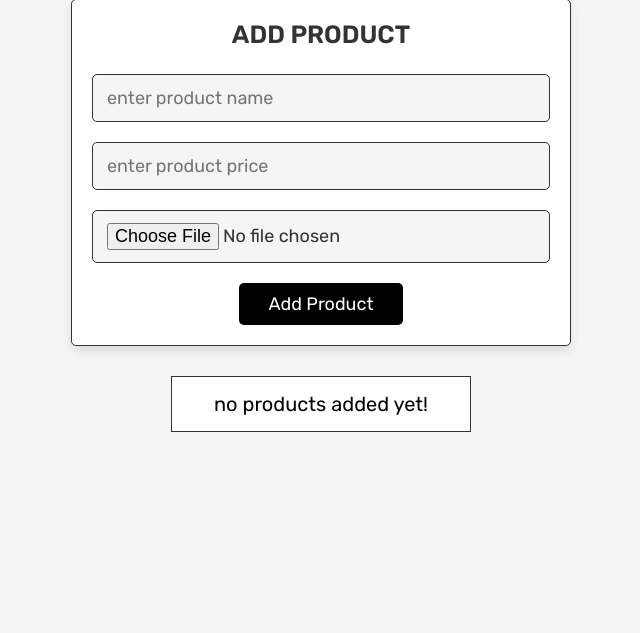
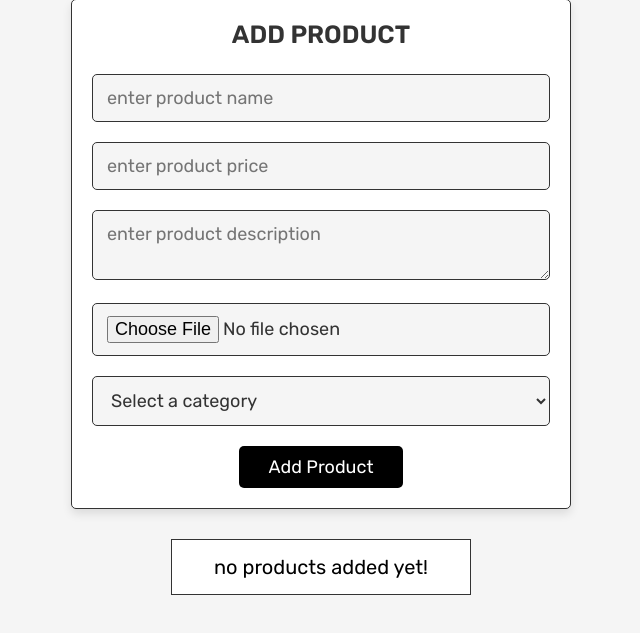
Before and after one commit to cessapellido/project, a PHP site: page /admin_products.php in a window 1280 px wide. Shown: the part 167-800 px from the top of the page, without its empty margins (319-959 px from the left). Run offline with PHP 8.4, Linux system fonts and the light colour scheme; the visitor is signed in with stand-in values (Sample User, id 1); data that the repository does not hold is empty.

Commit message:
hotfix: add category in admin page

```diff
--- a/project/admin_products.php
+++ b/project/admin_products.php
@@ -13,6 +13,8 @@ if(!isset($admin_id)){
 if(isset($_POST['add_product'])){
 
    $name = mysqli_real_escape_string($conn, $_POST['name']);
+   $category = mysqli_real_escape_string($conn, $_POST['category']); // Capture the category
+   $description = mysqli_real_escape_string($conn, $_POST['description']); // description
    $price = $_POST['price'];
    $image = $_FILES['image']['name'];
    $image_size = $_FILES['image']['size'];
@@ -24,7 +26,7 @@ if(isset($_POST['add_product'])){
    if(mysqli_num_rows($select_product_name) > 0){
       $message[] = 'product name already added';
    }else{
-      $add_product_query = mysqli_query($conn, "INSERT INTO `products`(name, price, image) VALUES('$name', '$price', '$image')") or die('query failed');
+      $add_product_query = mysqli_query($conn, "INSERT INTO `products`(name, price, image, category, description) VALUES('$name', '$price', '$image', '$category', '$description')") or die('query failed');
 
       if($add_product_query){
          if($image_size > 2000000){
@@ -52,9 +54,10 @@ if(isset($_POST['update_product'])){
 
    $update_p_id = $_POST['update_p_id'];
    $update_name = $_POST['update_name'];
+   $update_description = $_POST['update_description']; // Capture the description
    $update_price = $_POST['update_price'];
 
-   mysqli_query($conn, "UPDATE `products` SET name = '$update_name', price = '$update_price' WHERE id = '$update_p_id'") or die('query failed');
+   mysqli_query($conn, "UPDATE `products` SET name = '$update_name', price = '$update_price', description = '$update_description' WHERE id = '$update_p_id'") or die('query failed');
 
    $update_image = $_FILES['update_image']['name'];
    $update_image_tmp_name = $_FILES['update_image']['tmp_name'];
@@ -107,7 +110,27 @@ if(isset($_POST['update_product'])){
       <h3>add product</h3>
       <input type="text" name="name" class="box" placeholder="enter product name" required>
       <input type="number" min="0" name="price" class="box" placeholder="enter product price" required>
+      <textarea name="description" class="box" placeholder="enter product description" required></textarea>
       <input type="file" name="image" accept="image/jpg, image/jpeg, image/png" class="box" required>
+      <select name="category" class="box" required>
+         <option value="">Select a category</option>
+         <option value="Evaporative Air Cooler">Evaporative Air Cooler</option>
+         <option value="Non-Industrial Air Cooler">Non-Industrial Air Cooler</option>
+         <option value="Industrial Fan">Industrial Fan</option>
+         <option value="HVLS Industrial Ceiling Fan">HVLS Industrial Ceiling Fan</option>
+         <option value="Electricfan">Electricfan</option>
+         <option value="Rechargeable Portable Mini Fan">Rechargeable Portable Mini Fan</option>
+         <option value="Ultrasonic Mist Fan">Ultrasonic Mist Fan</option>
+         <option value="Air Ventilation">Air Ventilation</option>
+         <option value="Air Curtain">Air Curtain</option>
+         <option value="Home and Kitchen Appliance">Home and Kitchen Appliance</option>
+         <option value="Water Dispenser">Water Dispenser</option>
+         <option value="Vacuum Cleaner">Vacuum Cleaner</option>
+         <option value="Hand dryers">Hand dryers</option>
+         <option value="Rechargeable Emergency Led Lights">Rechargeable Emergency Led Lights</option>
+         <option value="Tornado Brand">Tornado Brand</option>
+         <option value="Promo Products">Promo Products</option>
+      </select>
       <input type="submit" value="add product" name="add_product" class="btn">
    </form>
 
@@ -129,7 +152,8 @@ if(isset($_POST['update_product'])){
       <div class="box">
          <img src="uploaded_img/<?php echo $fetch_products['image']; ?>" alt="">
          <div class="name"><?php echo $fetch_products['name']; ?></div>
-         <div class="price">PHP<?php echo $fetch_products['price']; ?>/-</div>
+         <div class="price">PHP <?php echo $fetch_products['price']; ?></div>
+         <div class="description"><?php echo $fetch_products['description']; ?></div>
          <a href="admin_products.php?update=<?php echo $fetch_products['id']; ?>" class="option-btn">update</a>
          <a href="admin_products.php?delete=<?php echo $fetch_products['id']; ?>" class="delete-btn" onclick="return confirm('delete this product?');">delete</a>
       </div>
@@ -158,6 +182,7 @@ if(isset($_POST['update_product'])){
       <img src="uploaded_img/<?php echo $fetch_update['image']; ?>" alt="">
       <input type="text" name="update_name" value="<?php echo $fetch_update['name']; ?>" class="box" required placeholder="enter product name">
       <input type="number" name="update_price" value="<?php echo $fetch_update['price']; ?>" min="0" class="box" required placeholder="enter product price">
+      <textarea name="update_description" class="box" placeholder="enter product description" required></textarea>
       <input type="file" class="box" name="update_image" accept="image/jpg, image/jpeg, image/png">
       <input type="submit" value="update" name="update_product" class="btn">
       <input type="reset" value="cancel" id="close-update" class="option-btn">
--- a/project/home.php
+++ b/project/home.php
@@ -150,12 +150,12 @@ if(isset($_POST['add_to_cart'])){
      <form action="" method="post" class="box">
       <img class="image" src="uploaded_img/<?php echo $fetch_products['image']; ?>" alt="">
       <div class="name"><?php echo $fetch_products['name']; ?></div>
-      <div class="price">$<?php echo $fetch_products['price']; ?>/-</div>
-      <input type="number" min="1" name="product_quantity" value="1" class="qty">
+      <div class="price">PHP <?php echo $fetch_products['price']; ?></div>
+      <div class="description"><?php echo $fetch_products['description']; ?></div>
       <input type="hidden" name="product_name" value="<?php echo $fetch_products['name']; ?>">
       <input type="hidden" name="product_price" value="<?php echo $fetch_products['price']; ?>">
+      <textarea type=hidden name="description" value="<?php echo $fetch_products['description']; ?>"></textarea>
       <input type="hidden" name="product_image" value="<?php echo $fetch_products['image']; ?>">
-      <input type="submit" value="add to cart" name="add_to_cart" class="btn">
      </form>
       <?php
          }
--- a/project/shop.php
+++ b/project/shop.php
@@ -145,12 +145,12 @@ if(isset($_POST['add_to_cart'])){
      <form action="" method="post" class="box">
       <img class="image" src="uploaded_img/<?php echo $fetch_products['image']; ?>" alt="">
       <div class="name"><?php echo $fetch_products['name']; ?></div>
-      <div class="price">PHP <?php echo $fetch_products['price']; ?>/-</div>
-      <input type="number" min="1" name="product_quantity" value="1" class="qty">
+      <div class="price">PHP <?php echo $fetch_products['price']; ?></div>
+      <div class="description"><?php echo $fetch_products['description']; ?></div>
       <input type="hidden" name="product_name" value="<?php echo $fetch_products['name']; ?>">
       <input type="hidden" name="product_price" value="<?php echo $fetch_products['price']; ?>">
+      <textarea type=hidden name="description" value="<?php echo $fetch_products['description']; ?>"></textarea>
       <input type="hidden" name="product_image" value="<?php echo $fetch_products['image']; ?>">
-      <input type="submit" value="add to cart" name="add_to_cart" class="btn">
      </form>
       <?php
          }
```
Also changed, not shown: project/uploaded_img/AIRBLASTER-21.jpg (added).
